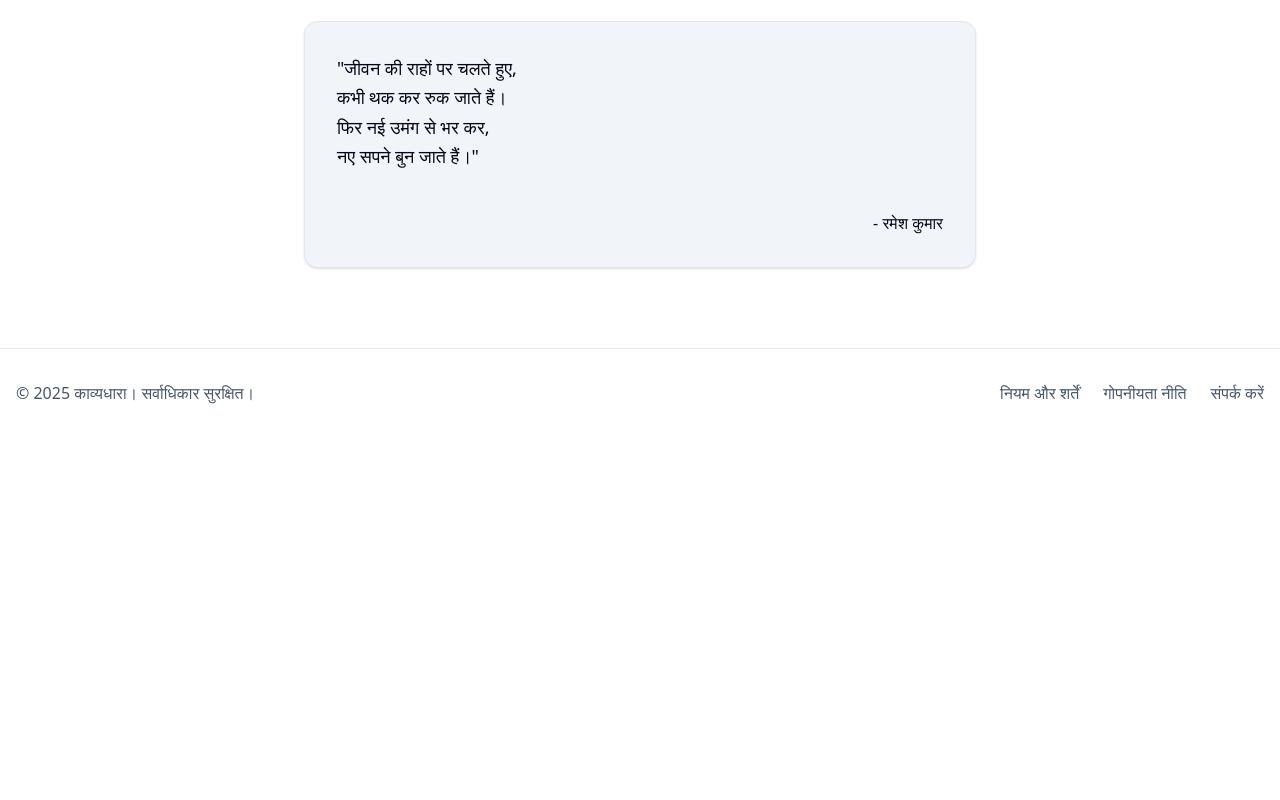
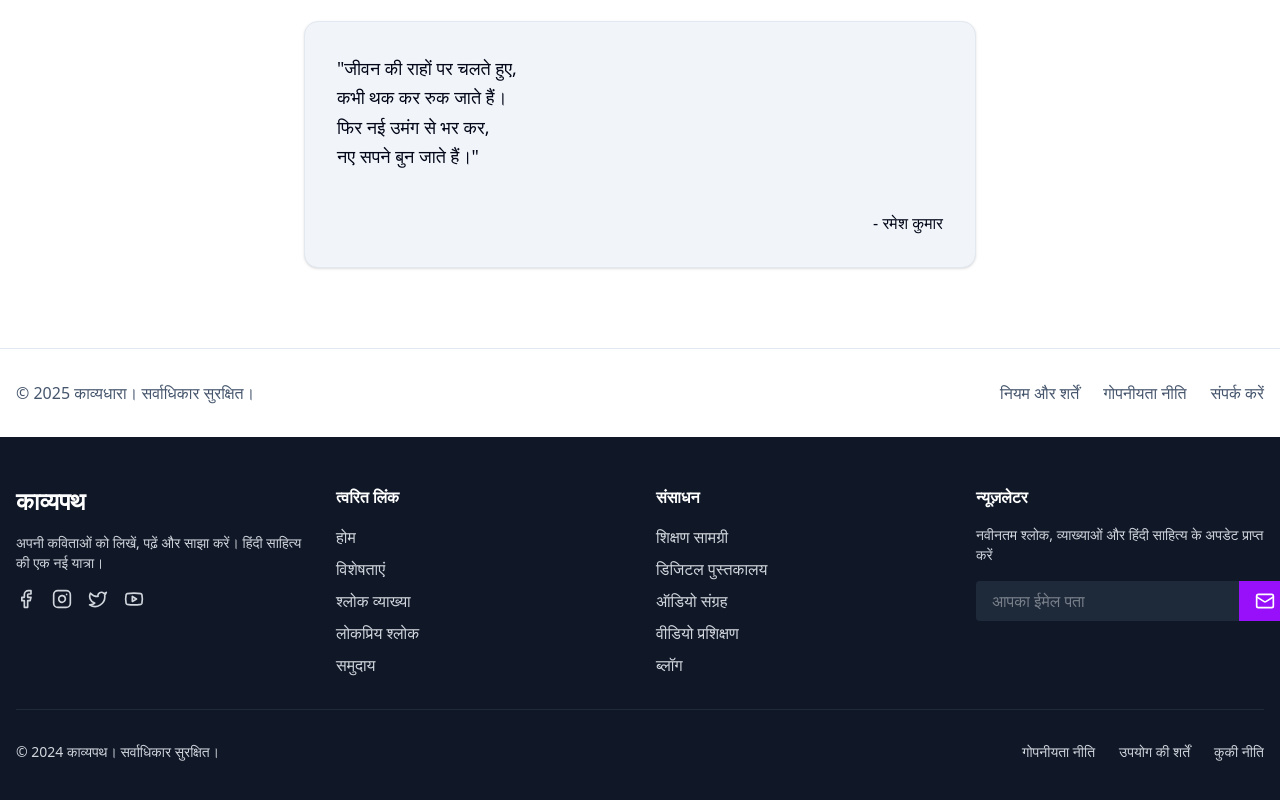
Before and after one commit to AchyutTiwari21/KavyaDhara, a React (Vite) app: page / in a window 1280 px wide. Shown: the part 1009-1809 px from the top of the page. Before the commit the page ends 1446 px from the top, so only its background shows below. Built offline with nearby package versions, Linux system fonts and the light colour scheme.

Commit message:
add footer

```diff
--- a/src/App.jsx
+++ b/src/App.jsx
@@ -1,13 +1,14 @@
 import { ThemeProvider } from "@/components/theme-provider.jsx";
 import  { Outlet } from "react-router-dom";
-import { PoemPage } from "./pages";
-
+import Footer from '@/components/Footer.jsx';
 function App() {
 
   return (
     <ThemeProvider defaultTheme="light" storageKey="vite-ui-theme">
       <Outlet />
+      <Footer />
     </ThemeProvider>
+
   )
 }
 
--- /dev/null
+++ b/src/components/Footer.jsx
@@ -0,0 +1,96 @@
+import React from 'react';
+import { Facebook, Instagram, Twitter, Youtube, Mail, Heart } from 'lucide-react';
+
+function Footer() {
+  return (
+      <footer className="bg-gray-900 text-gray-300">
+        <div className="max-w-7xl mx-auto px-4 py-12">
+          {/* Main footer content */}
+          <div className="grid grid-cols-1 md:grid-cols-4 gap-8 mb-8">
+            {/* Brand section */}
+            <div className="space-y-4">
+              <h2 className="text-2xl font-bold text-white">काव्यपथ</h2>
+              <p className="text-sm">
+                अपनी कविताओं को लिखें, पढ़ें और साझा करें। हिंदी साहित्य की एक नई यात्रा।
+              </p>
+              <div className="flex space-x-4">
+                <a href="#" className="hover:text-white transition-colors">
+                  <Facebook size={20} />
+                </a>
+                <a href="#" className="hover:text-white transition-colors">
+                  <Instagram size={20} />
+                </a>
+                <a href="#" className="hover:text-white transition-colors">
+                  <Twitter size={20} />
+                </a>
+                <a href="#" className="hover:text-white transition-colors">
+                  <Youtube size={20} />
+                </a>
+              </div>
+            </div>
+
+            {/* Quick Links */}
+            <div>
+              <h3 className="text-white font-semibold mb-4">त्वरित लिंक</h3>
+              <ul className="space-y-2">
+                <li><a href="#" className="hover:text-white transition-colors">होम</a></li>
+                <li><a href="#" className="hover:text-white transition-colors">विशेषताएं</a></li>
+                <li><a href="#" className="hover:text-white transition-colors">श्लोक व्याख्या</a></li>
+                <li><a href="#" className="hover:text-white transition-colors">लोकप्रिय श्लोक</a></li>
+                <li><a href="#" className="hover:text-white transition-colors">समुदाय</a></li>
+              </ul>
+            </div>
+
+            {/* Resources */}
+            <div>
+              <h3 className="text-white font-semibold mb-4">संसाधन</h3>
+              <ul className="space-y-2">
+                <li><a href="#" className="hover:text-white transition-colors">शिक्षण सामग्री</a></li>
+                <li><a href="#" className="hover:text-white transition-colors">डिजिटल पुस्तकालय</a></li>
+                <li><a href="#" className="hover:text-white transition-colors">ऑडियो संग्रह</a></li>
+                <li><a href="#" className="hover:text-white transition-colors">वीडियो प्रशिक्षण</a></li>
+                <li><a href="#" className="hover:text-white transition-colors">ब्लॉग</a></li>
+              </ul>
+            </div>
+
+            {/* Newsletter */}
+            <div>
+              <h3 className="text-white font-semibold mb-4">न्यूज़लेटर</h3>
+              <p className="text-sm mb-4">नवीनतम श्लोक, व्याख्याओं और हिंदी साहित्य के अपडेट प्राप्त करें</p>
+              <form className="space-y-2">
+                <div className="flex">
+                  <input
+                    type="email"
+                    placeholder="आपका ईमेल पता"
+                    className="flex-grow px-4 py-2 bg-gray-800 rounded-l focus:outline-none focus:ring-2 focus:ring-purple-500"
+                  />
+                  <button
+                    type="submit"
+                    className="px-4 py-2 bg-purple-600 text-white rounded-r hover:bg-purple-700 transition-colors"
+                  >
+                    <Mail size={20} />
+                  </button>
+                </div>
+              </form>
+            </div>
+          </div>
+
+          {/* Bottom bar */}
+          <div className="pt-8 border-t border-gray-800">
+            <div className="flex flex-col md:flex-row justify-between items-center space-y-4 md:space-y-0">
+              <div className="text-sm">
+                © 2024 काव्यपथ। सर्वाधिकार सुरक्षित।
+              </div>
+              <div className="flex space-x-6 text-sm">
+                <a href="#" className="hover:text-white transition-colors">गोपनीयता नीति</a>
+                <a href="#" className="hover:text-white transition-colors">उपयोग की शर्तें</a>
+                <a href="#" className="hover:text-white transition-colors">कुकी नीति</a>
+              </div>
+            </div>
+          </div>
+        </div>
+      </footer>
+  );
+}
+
+export default Footer;
```
